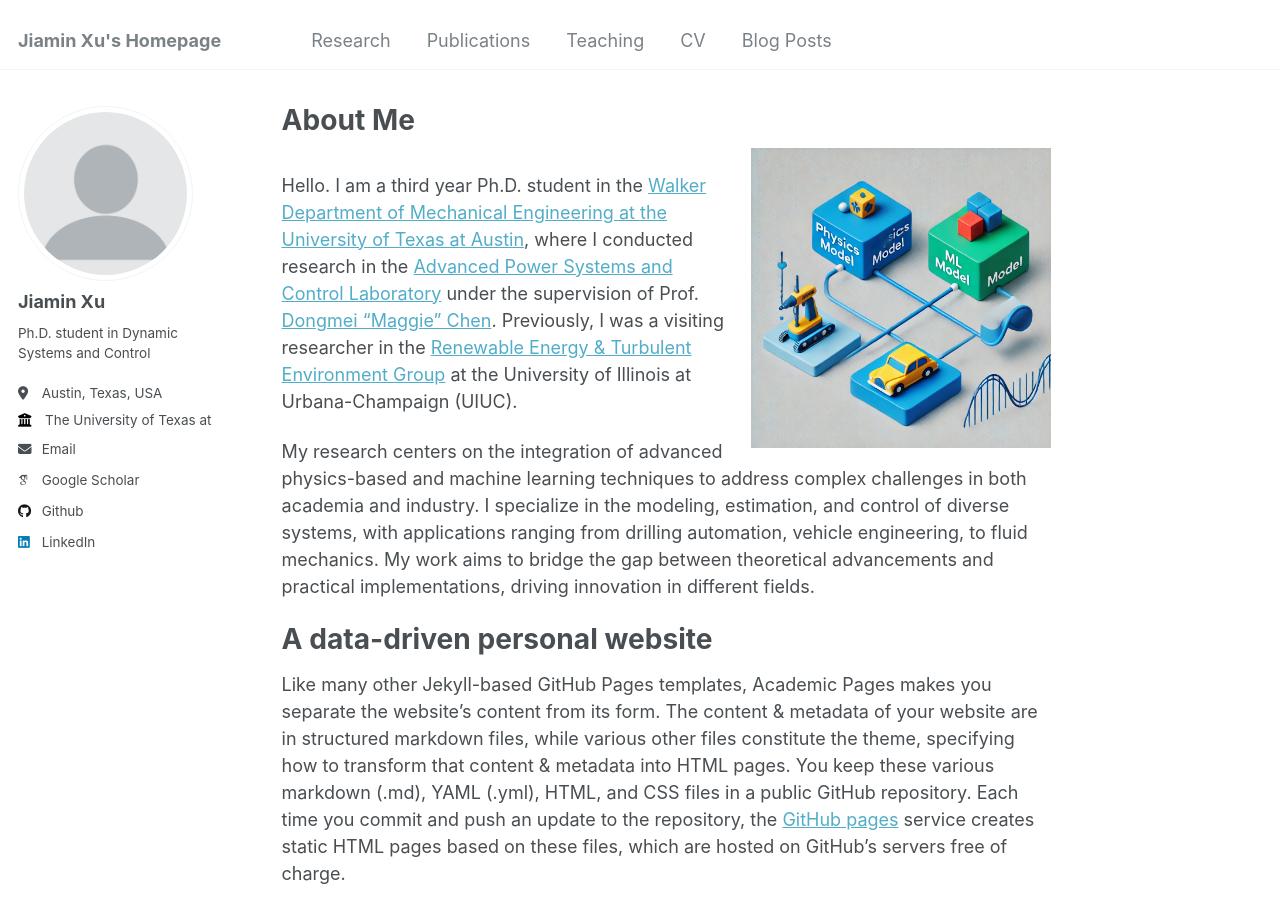
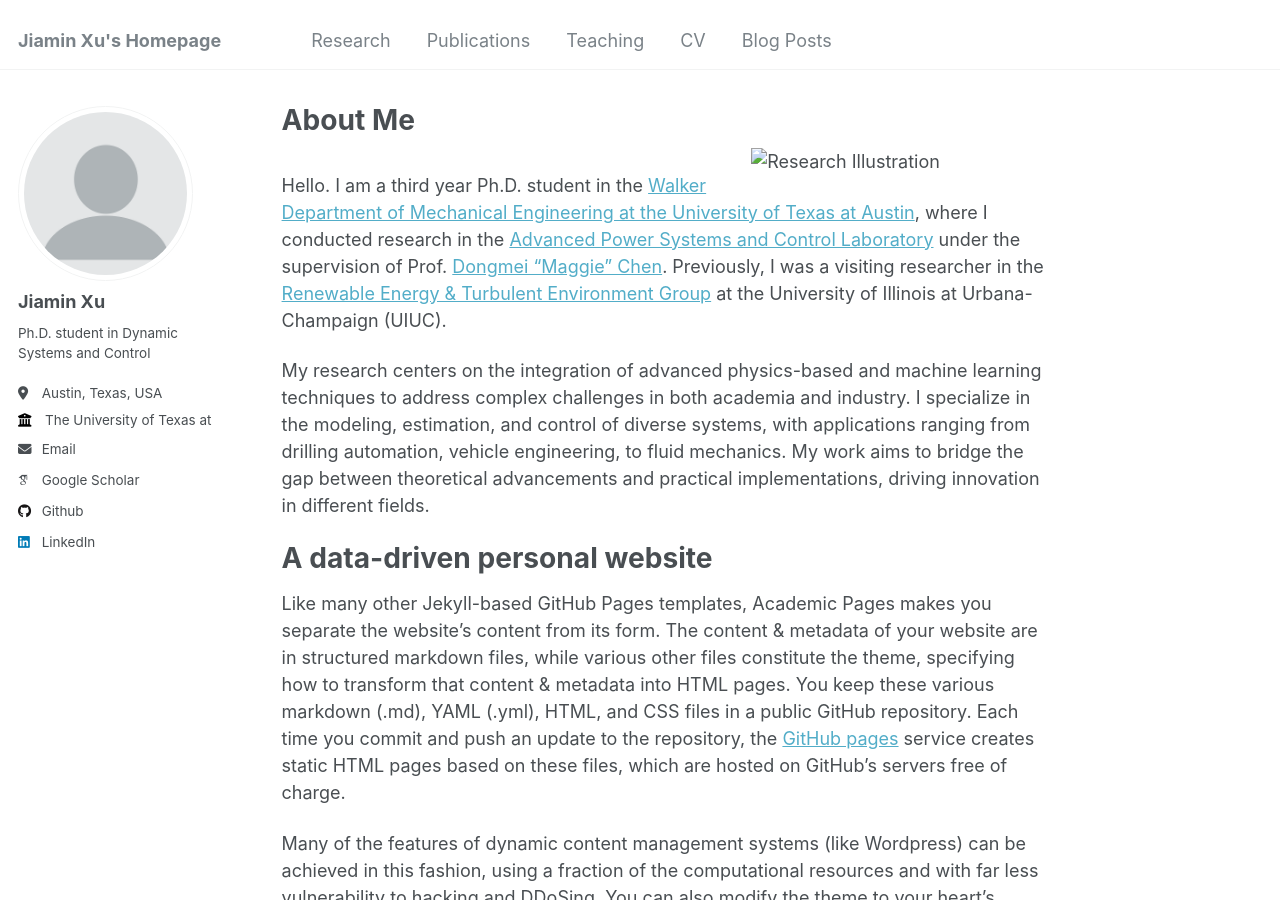
Before and after one commit to Jiaminx7/Website, a Jekyll site: the page built from _pages/about.md, in a window 1280 px wide and 900 px high. Built offline with Jekyll 4.4.1, drawn with Linux system fonts in a browser that asks for light colours; some web fonts are replaced.

Commit message:
Update about.md

```diff
--- a/_pages/about.md
+++ b/_pages/about.md
@@ -7,7 +7,7 @@ redirect_from:
   - /about.html
 ---
 
-<img src="/images/Background.png" alt="Research Illustration" style="float: right; margin-left: 15px; width: 300px;">
+<img src="/Background.png" alt="Research Illustration" style="float: right; margin-left: 15px; width: 300px;">
 
 Hello. I am a third year Ph.D. student in the [Walker Department of Mechanical Engineering at the University of Texas at Austin](https://www.me.utexas.edu/), where I conducted research in the [Advanced Power Systems and Control Laboratory](https://www.apscl.me.utexas.edu/) under the supervision of Prof. [Dongmei "Maggie" Chen](https://www.me.utexas.edu/people/faculty-directory/chen). Previously, I was a visiting researcher in the [Renewable Energy & Turbulent Environment Group](https://chamorro.mechse.illinois.edu/) at the University of Illinois at Urbana-Champaign (UIUC).
 
```
